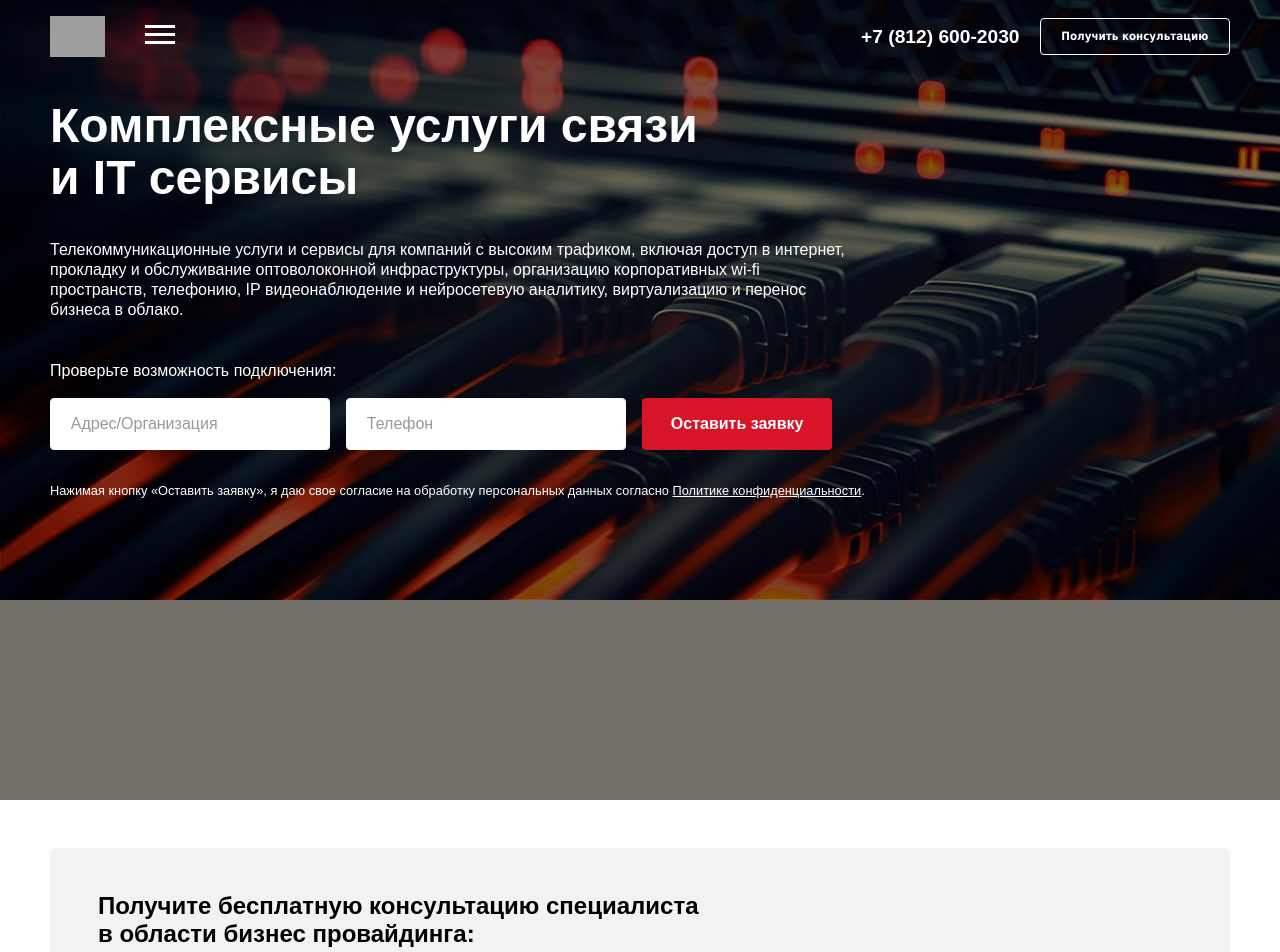
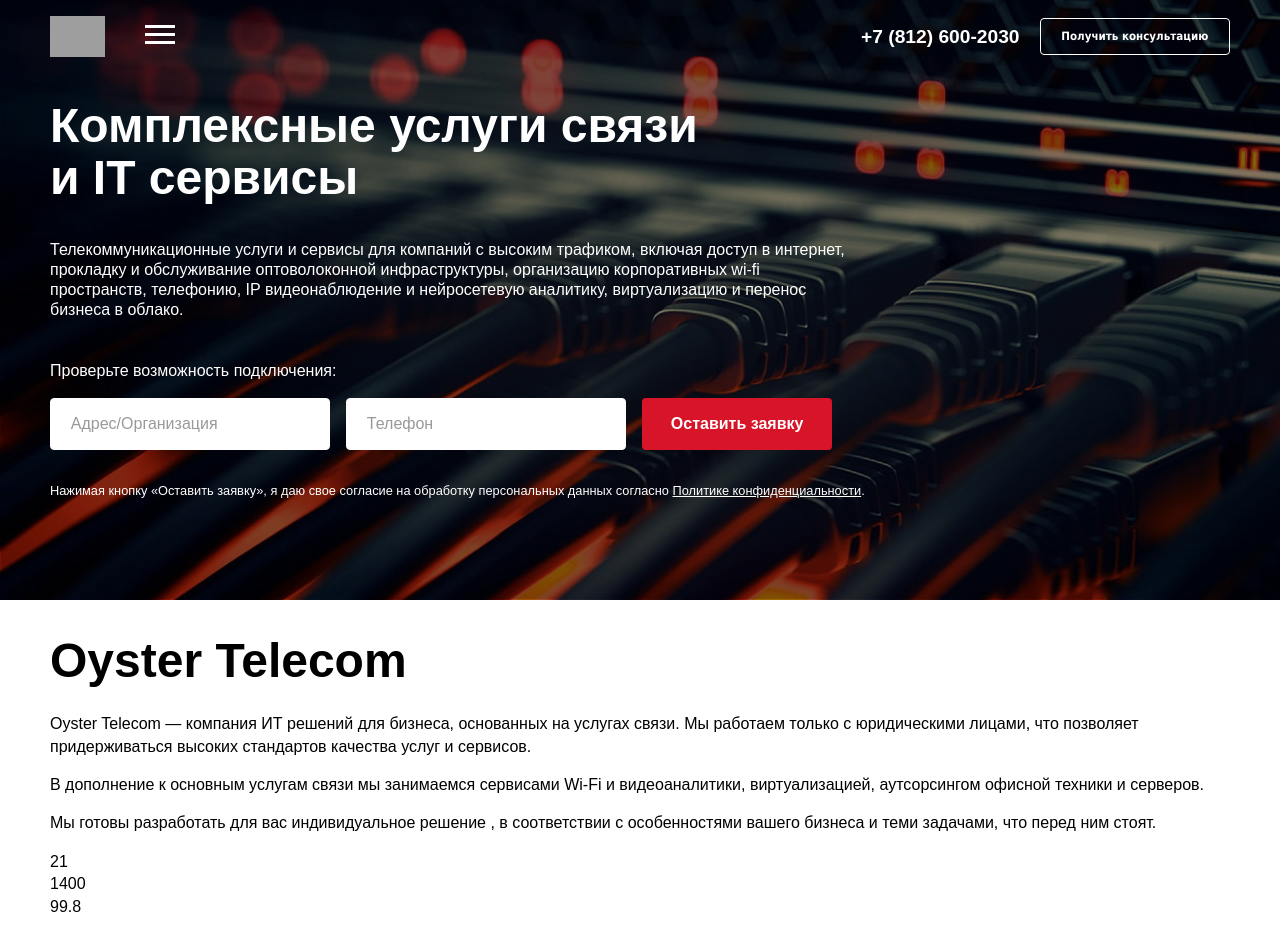
Before and after one commit to Kokkiri421/Oy2b-website, a Nuxt app: page / in a window 1280 px wide. Shown: the top 952 px of the page. Built offline with nearby package versions, Linux system fonts and the light colour scheme; grey boxes are pictures that could not be loaded; a web font is replaced by a local one.

Commit message:
added running numbers and animation on view

```diff
--- /dev/null
+++ b/components/Common/AnimateOnViewport.vue
@@ -0,0 +1,33 @@
+<template>
+  <div ref="animatedElement">
+    <slot :isAnimated="animated"></slot>
+  </div>
+</template>
+
+<script>
+export default {
+  data() {
+    return {
+      animated: false,
+    }
+  },
+  methods: {
+    isToAnimate: function () {
+      if (!this.animated && this.$refs.animatedElement) {
+        if (
+          window.scrollY + window.innerHeight >
+          this.$refs.animatedElement.offsetTop
+        ) {
+          this.animated = true
+        }
+      }
+    },
+  },
+  mounted() {
+    this.isToAnimate()
+    window.addEventListener('scroll', this.isToAnimate)
+  },
+}
+</script>
+
+<style scoped></style>
--- /dev/null
+++ b/components/Common/RunningNumber.vue
@@ -0,0 +1,52 @@
+<template>
+  <span class="running-number"
+    >{{ isInteger ? currentNumber : currentNumber.toFixed(1) }}
+    {{ checkAnimated }}</span
+  >
+</template>
+
+<script>
+export default {
+  data() {
+    return {
+      currentNumber: 0,
+    }
+  },
+  props: {
+    number: { type: Number, required: true },
+    isAnimated: { type: Boolean, required: true },
+    isInteger: { type: Boolean, required: true },
+  },
+  computed: {
+    checkAnimated: function () {
+      if (this.isAnimated) {
+        this.runNumber()
+        console.log('running number')
+      }
+    },
+  },
+  methods: {
+    runNumber: function () {
+      window.setInterval(() => {
+        if (this.currentNumber === this.number) {
+          return
+        }
+        if (this.isInteger) {
+          this.currentNumber += Math.min(
+            this.number - this.currentNumber,
+            Math.floor(this.number / 18)
+          )
+        } else {
+          this.currentNumber += Math.min(
+            this.number - this.currentNumber,
+            this.number / 18
+          )
+          console.log(this.currentNumber.toFixed(1))
+        }
+      }, 50)
+    },
+  },
+}
+</script>
+
+<style scoped></style>
--- a/components/Index/IndexHeroBlock.vue
+++ b/components/Index/IndexHeroBlock.vue
@@ -36,6 +36,7 @@
           <div class="index-form-container__legal">
             Нажимая кнопку «Оставить заявку», я даю свое согласие на обработку
             персональных данных согласно
+
             <a href="/legal/">Политике конфиденциальности</a>.
           </div>
         </div>
--- /dev/null
+++ b/components/Index/IndexMainContent.vue
@@ -0,0 +1,75 @@
+<template>
+  <div class="wrapper">
+    <div class="main-content">
+      <div class="company-info">
+        <div class="company-info-text">
+          <h1 class="company-info-text__header">Oyster Telecom</h1>
+          <div class="company-info-text__p">
+            <p class="info-article">
+              Oyster Telecom — компания ИТ решений для бизнеса, основанных на
+              услугах связи. Мы работаем только с юридическими лицами, что
+              позволяет придерживаться высоких стандартов качества услуг и
+              сервисов.
+            </p>
+            <p class="info-article dh-600">
+              В дополнение к основным услугам связи мы занимаемся сервисами
+              Wi-Fi и видеоаналитики, виртуализацией, аутсорсингом офисной
+              техники и серверов.
+            </p>
+            <p class="info-article dh-600">
+              Мы готовы разработать для вас индивидуальное решение , в
+              соответствии с особенностями вашего бизнеса и теми задачами, что
+              перед ним стоят.
+            </p>
+          </div>
+        </div>
+        <div class="company-info-numbers">
+          <div class="info-number">
+            <animate-on-viewport>
+              <running-number
+                slot-scope="item"
+                :number="21"
+                :is-animated="item.isAnimated"
+                :is-integer="true"
+              />
+            </animate-on-viewport>
+          </div>
+          <div class="info-number">
+            <animate-on-viewport>
+              <running-number
+                slot-scope="item"
+                :number="1400"
+                :is-animated="item.isAnimated"
+                :is-integer="true"
+              />
+            </animate-on-viewport>
+          </div>
+          <div class="info-number">
+            <animate-on-viewport>
+              <running-number
+                slot-scope="item"
+                :number="99.8"
+                :is-animated="item.isAnimated"
+                :is-integer="false"
+              />
+            </animate-on-viewport>
+          </div>
+        </div>
+      </div>
+    </div>
+  </div>
+</template>
+
+<script>
+import AnimateOnViewport from '~/components/Common/AnimateOnViewport'
+import RunningNumber from '~/components/Common/RunningNumber'
+export default {
+  name: 'IndexCardBlock',
+  components: {
+    AnimateOnViewport,
+    RunningNumber,
+  },
+}
+</script>
+
+<style scoped></style>
--- a/layouts/default.vue
+++ b/layouts/default.vue
@@ -1,13 +1,19 @@
 <template>
   <div class="default-layout">
-    <header class="flex-grow-1" :class="{ scroll_colored: scrollPosition > 0 }">
+    <header
+      class="flex-grow-1"
+      :class="{
+        scroll_colored: scrollPosition > 0,
+        scroll_colored_default: defaultScrollPosition > 0,
+      }"
+    >
       <default-header />
     </header>
     <div class="flex-grow-1 content"><Nuxt /></div>
     <div class="flex-grow-1">
       <order-block />
     </div>
-    <footer class="flex-grow-1">
+    <footer class="flex-grow-1" ref="footer">
       <default-footer />
     </footer>
   </div>
@@ -22,6 +28,7 @@ export default {
   data() {
     return {
       scrollPosition: 0,
+      defaultScrollPosition: null,
     }
   },
 
@@ -35,8 +42,10 @@ export default {
       this.scrollPosition = window.scrollY
     },
   },
+  computed: {},
   mounted() {
-    this.updateScroll()
+    this.defaultScrollPosition = window.scrollY
+    console.log(this.defaultScrollPosition)
     window.addEventListener('scroll', this.updateScroll)
   },
 }
@@ -60,8 +69,6 @@ body {
     z-index: 1;
   }
   .content {
-    height: 800px;
-    background: #706e67;
   }
   display: flex;
   flex-direction: column;
@@ -87,8 +94,12 @@ body {
 }
 .scroll_colored {
   background-color: rgba(0, 0, 0, 0.8);
-  transition: background-color 0.3s ease-out;
 }
+.scroll_colored_default {
+  background-color: rgba(0, 0, 0, 0.8);
+  transition: none;
+}
+
 .dialog-button {
   border-radius: 4px;
   padding: 0.8em 1.8em;
--- a/pages/index.vue
+++ b/pages/index.vue
@@ -1,14 +1,17 @@
 <template>
   <div class="container">
     <index-hero-block> </index-hero-block>
+    <index-main-content> </index-main-content>
   </div>
 </template>
 
 <script>
 import IndexHeroBlock from '~/components/Index/IndexHeroBlock'
+import IndexMainContent from '~/components/Index/IndexMainContent'
 export default {
   components: {
     IndexHeroBlock,
+    IndexMainContent,
   },
 }
 </script>
@@ -16,6 +19,7 @@ export default {
 <style lang="scss" scoped>
 .container {
   display: flex;
+  flex-direction: column;
 }
 .test {
   color: red;
```
